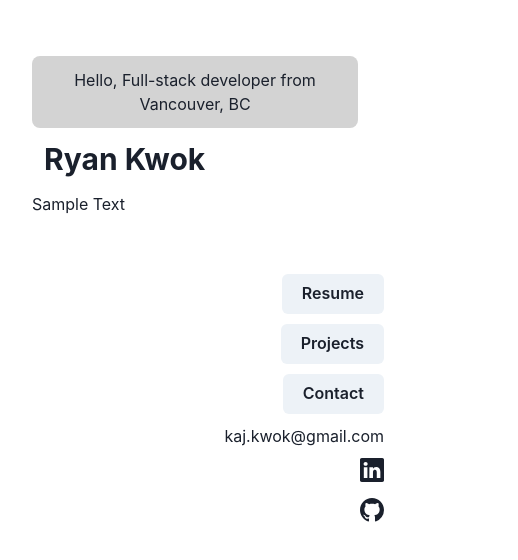
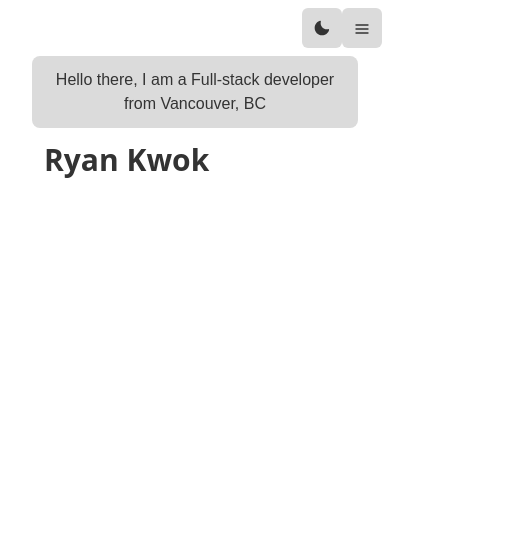
Before and after one commit to kaj-kwok/portfolio, a Next.js app: page / in a window 390 px wide. Shown: the top 560 px of the page, 518 px wide, since content can reach past the window. Built offline with nearby package versions, Linux system fonts and the light colour scheme.

Commit message:
added dark mode, added responsive menu bars

```diff
--- /dev/null
+++ b/components/darkmode.js
@@ -0,0 +1,15 @@
+import { useColorMode, Box, IconButton } from "@chakra-ui/react"
+import { SunIcon, MoonIcon } from '@chakra-ui/icons'
+
+const ThemeSelector = () => {
+  const { colorMode, toggleColorMode } = useColorMode()
+
+  return (
+    <IconButton
+      aria-label="Toggle theme"
+      icon={colorMode === 'light' ? <MoonIcon /> : <SunIcon />}
+      onClick={toggleColorMode} />
+  )
+}
+
+export default ThemeSelector
--- a/components/layouts/main.js
+++ b/components/layouts/main.js
@@ -1,6 +1,8 @@
 import Head from 'next/head'
-import { Box, Container } from '@chakra-ui/react'
+import { Box, Container, MenuButton, Menu, IconButton, MenuItem, MenuList } from '@chakra-ui/react'
 import SideBar from './sidebar'
+import ThemeSelector from '../darkmode'
+import { HamburgerIcon } from '@chakra-ui/icons'
 
 const Main = ({ children, router }) => {
   return (
@@ -9,9 +11,25 @@ const Main = ({ children, router }) => {
         <meta name="viewport" content="width=device-width, initial-scale=1" />
         <title>Ryan Kwok's Homepage</title>
       </Head>
-      <SideBar>
+      <Box pos="absolute" right="0" top="0" p={2}>
+        <ThemeSelector />
+        <Menu>
+          <MenuButton as={IconButton} aria-label="Open Menu" icon={<HamburgerIcon />} display={{ base: 'inline-block', md: 'none' }} />
+          <MenuList>
+            <MenuItem>
+              Resume
+            </MenuItem>
+            <MenuItem>
+              Projects
+            </MenuItem>
+            <MenuItem>
+              Tech Stack
+            </MenuItem>
+          </MenuList>
+        </Menu>
+      </Box>
+      <SideBar />
 
-      </SideBar>
       <Container maxW="container.md" pt={14}>
         {children}
       </Container>
--- a/components/layouts/sidebar.js
+++ b/components/layouts/sidebar.js
@@ -1,11 +1,12 @@
-import { Flex, Button, Text, Icon, Link } from '@chakra-ui/react'
+import { Flex, Button, Icon, Link } from '@chakra-ui/react'
 import { BsLinkedin, BsGithub } from "react-icons/bs"
+import { MdEmail } from 'react-icons/md'
 
 const SideBar = () => {
   return (
     <Flex
-      pos="fixed"
-      w="sm"
+      display={{ base: 'none', md: 'flex' }}
+      w={[0, "md"]}
       h="95vh"
       direction="column"
       alignItems="end"
@@ -14,12 +15,14 @@ const SideBar = () => {
     >
       <Button p="5">Resume</Button>
       <Button p="5">Projects</Button>
-      <Button p="5">Contact</Button>
+      <Button p="5">Tech Stack</Button>
 
-      <Text>kaj.kwok@gmail.com</Text>
-      <Link
-        href="https://www.linkedin.com/in/ryan-kwok604"
-      ><Icon as={BsLinkedin} w="6" h="6" /></Link>
+      <Link href="mailto: kaj.kwok@gmail.com">
+        <Icon as={MdEmail} w="6" h="6" />
+      </Link>
+      <Link href="https://www.linkedin.com/in/ryan-kwok604">
+        <Icon as={BsLinkedin} w="6" h="6" />
+      </Link>
       <Link href="https://github.com/kaj-kwok">
         <Icon as={BsGithub} w="6" h="6" />
       </Link>
--- a/package.json
+++ b/package.json
@@ -9,6 +9,7 @@
     "lint": "next lint"
   },
   "dependencies": {
+    "@chakra-ui/icons": "^2.0.1",
     "@chakra-ui/react": "^2.1.0",
     "@emotion/react": "^11.9.0",
     "@emotion/styled": "^11.8.1",
--- a/pages/_app.js
+++ b/pages/_app.js
@@ -1,11 +1,11 @@
 import { ChakraProvider } from '@chakra-ui/react'
 import '../styles/globals.css';
 import Layout from '../components/layouts/main'
-
+import { theme } from './styles/theme';
 
 const MyWebsite = ({ Component, pageProps, router }) => {
   return (
-    <ChakraProvider>
+    <ChakraProvider theme={theme}>
       <Layout router={router}>
         <Component {...pageProps} key={router.route} />
       </Layout>
--- /dev/null
+++ b/pages/_document.js
@@ -0,0 +1,18 @@
+import { ColorModeScript } from '@chakra-ui/react'
+import NextDocument, { Html, Head, Main, NextScript } from 'next/document'
+import theme from './styles/theme'
+
+export default class Document extends NextDocument {
+  render() {
+    return (
+      <Html lang='en'>
+        <Head />
+        <body>
+          <ColorModeScript initialColorMode={theme} />
+          <Main />
+          <NextScript />
+        </body>
+      </Html>
+    )
+  }
+}
--- a/pages/index.js
+++ b/pages/index.js
@@ -1,13 +1,22 @@
-import { Heading, Container, Box, Text } from "@chakra-ui/react"
+import {
+  Heading,
+  Container,
+  Box,
+  Text,
+  useColorModeValue
+} from "@chakra-ui/react"
 
 export default function Home() {
   return (
-    <Container >
-      <Box borderRadius="lg" bg="lightgrey" p={3} align="center">
-        Hello, Full-stack developer from Vancouver, BC
+
+    <Container display="flex" flexDirection="column">
+      <Box borderRadius="lg" bg={useColorModeValue("gray.100", "gray.600")} p={3} align="center">
+        Hello there, I am a Full-stack developer from Vancouver, BC
       </Box>
-      <Heading as="h3" p={3}>Ryan Kwok</Heading>
-      <Text>Sample Text</Text>
-    </Container>
+      <Heading as="h3" p={3} fontFamily="heading" >Ryan Kwok</Heading>
+      <Box>
+
+      </Box>
+    </Container >
   )
 }
--- /dev/null
+++ b/pages/styles/theme.js
@@ -0,0 +1,32 @@
+import { extendTheme } from '@chakra-ui/react';
+
+export const theme = extendTheme({
+  colors: {
+    black: '#000',
+    white: '#fff',
+    gray: {
+      50: "#F2F2F2",
+      100: "#DBDBDB",
+      "200": "#C4C4C4",
+      "300": "#ADADAD",
+      "400": "#969696",
+      "500": "#808080",
+      "600": "#666666",
+      "700": "#4D4D4D",
+      "800": "#333333",
+      "900": "#1A1A1A"
+    }
+  },
+  fonts: {
+    body: "Montserrat, sans-serif",
+    heading: "Noto Sans, sans-serif"
+  },
+  breakpoints: {
+    sm: '30em',
+    md: '48em'
+  },
+  config: {
+    initialColorMode: 'light',
+    useSystemColorMode: false,
+  }
+})
```
Also changed, not shown: 1 other file (tests, documents, lock files or other folders).
